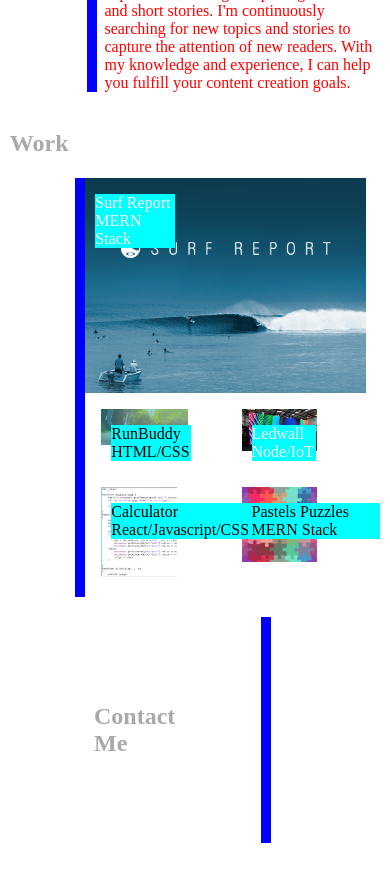
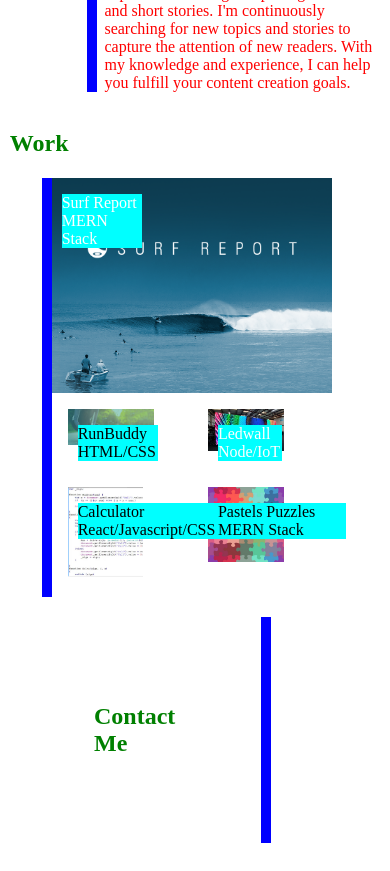
Before and after one commit to rebu213/JoeProfessionalPortfolio, a plain HTML site: page index.html in a window 390 px wide. Shown: the part 900-1771 px from the top of the page. Drawn offline with Linux system fonts and the light colour scheme.

Commit message:
fixed border for work and footer

```diff
--- a/assets/styles.css
+++ b/assets/styles.css
@@ -74,7 +74,7 @@ h2{
     flex-direction: column;
     width: 75%;
     height:fit-content;
-    margin-left: 18%;
+    margin-left: 9%;
     border-left: solid blue 10px;
 }
 
@@ -195,7 +195,6 @@ h2{
 .footer-item {
     display: flex;
     height: fit-content;
-    justify-content: space-around;
 }
 
 .footer-item p {
@@ -203,7 +202,10 @@ h2{
 }
 
 /* simple media query to make responsive layout */
-@media all and (max-width:780px) {
+@media all and (max-width:500px) {
     body {color:red;
     }
+    h2 { color: green;
+    }
+
 }
```
